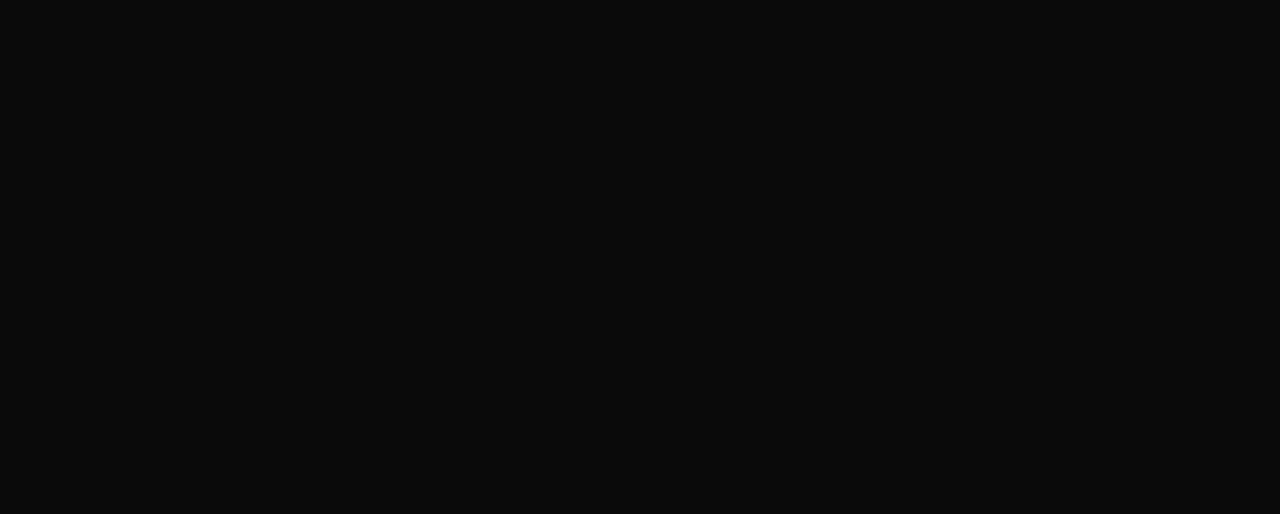
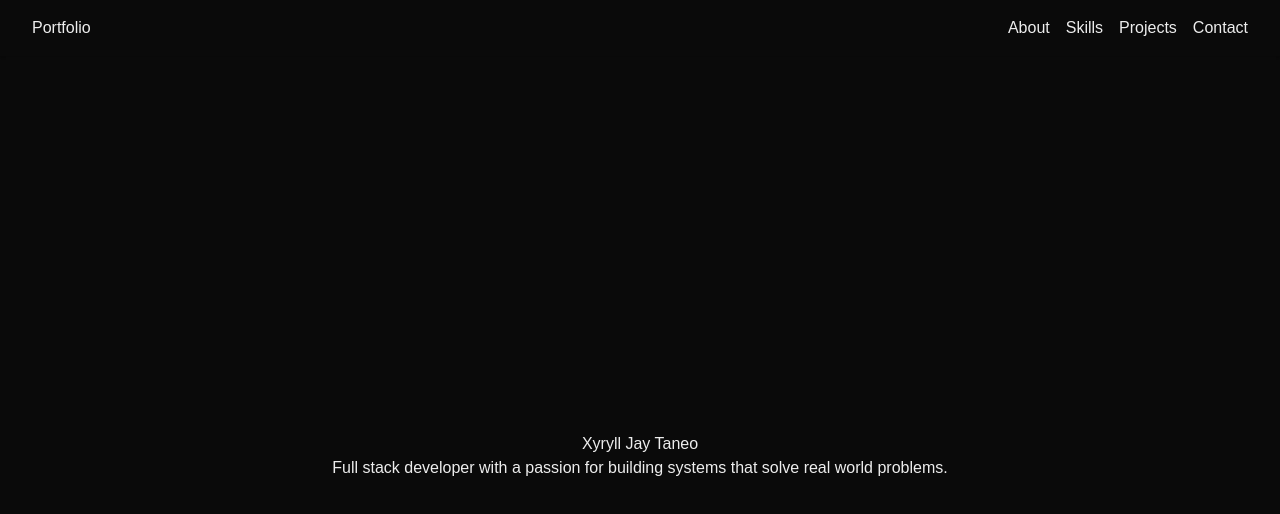
Before and after one commit to xy-real/portfolio-new, a Next.js app: page / in a window 1280 px wide. Shown: the top 514 px of the page. Built offline with nearby package versions, Linux system fonts and the light colour scheme.

Commit message:
feat: add NavBar and Hero section raw layout

```diff
--- a/app/page.tsx
+++ b/app/page.tsx
@@ -1,13 +1,44 @@
 export default function Home() {
   return (
-    <main className="flex min-h-screen flex-col items-center justify-between p-24">
+    <main>
 
-      <div>
+      <div className = "flex justify-between py-4 px-8 shadow-sm">
         {/* Header content */}
+
+        <div>
+          Portfolio
+        </div>
+
+        <nav className = "flex space-x-4">
+          <a href="#about">
+            About
+          </a>
+
+          <a href="#skills">
+            Skills
+          </a>
+
+          <a href="#projects">
+            Projects
+          </a>
+
+          <a href="#contact">
+            Contact
+          </a>
+        </nav>
       </div>
 
-      <div>
+      <div className="min-h-screen flex flex-col items-center justify-center">
         {/* Hero content */}
+
+        <div>
+          Xyryll Jay Taneo
+        </div>
+
+        <div>
+          Full stack developer with a passion for building systems that solve real world problems.
+        </div>
+
       </div>
 
       <div>
```
